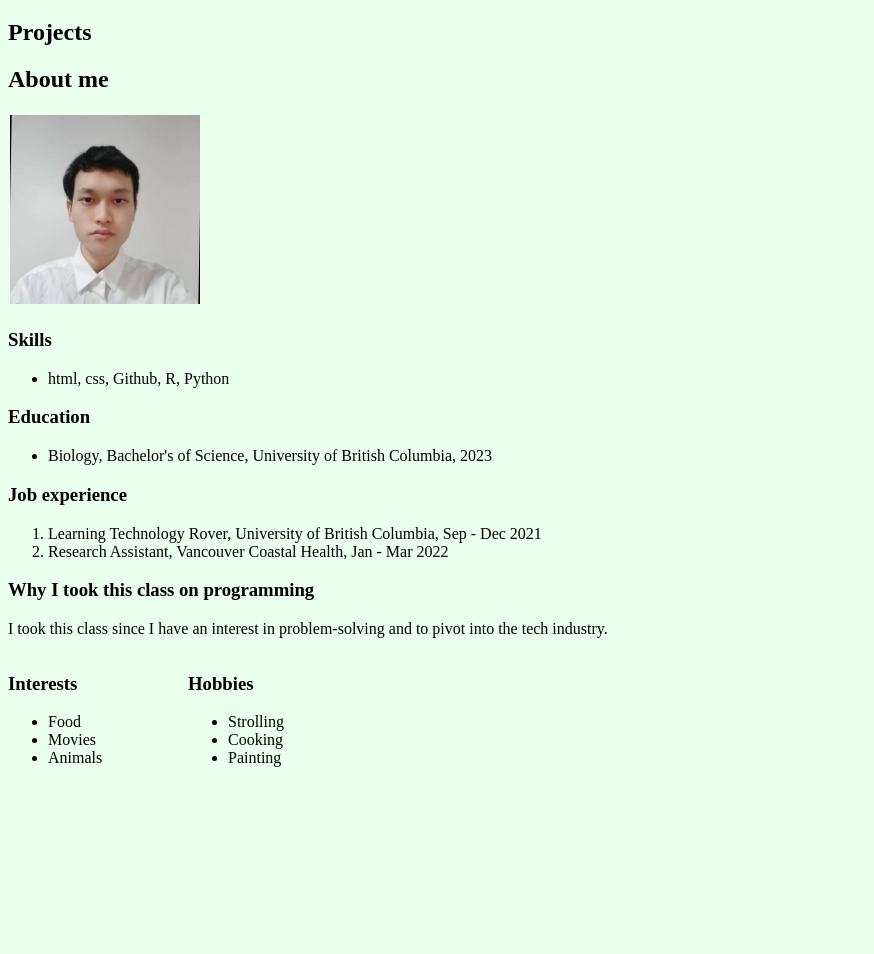
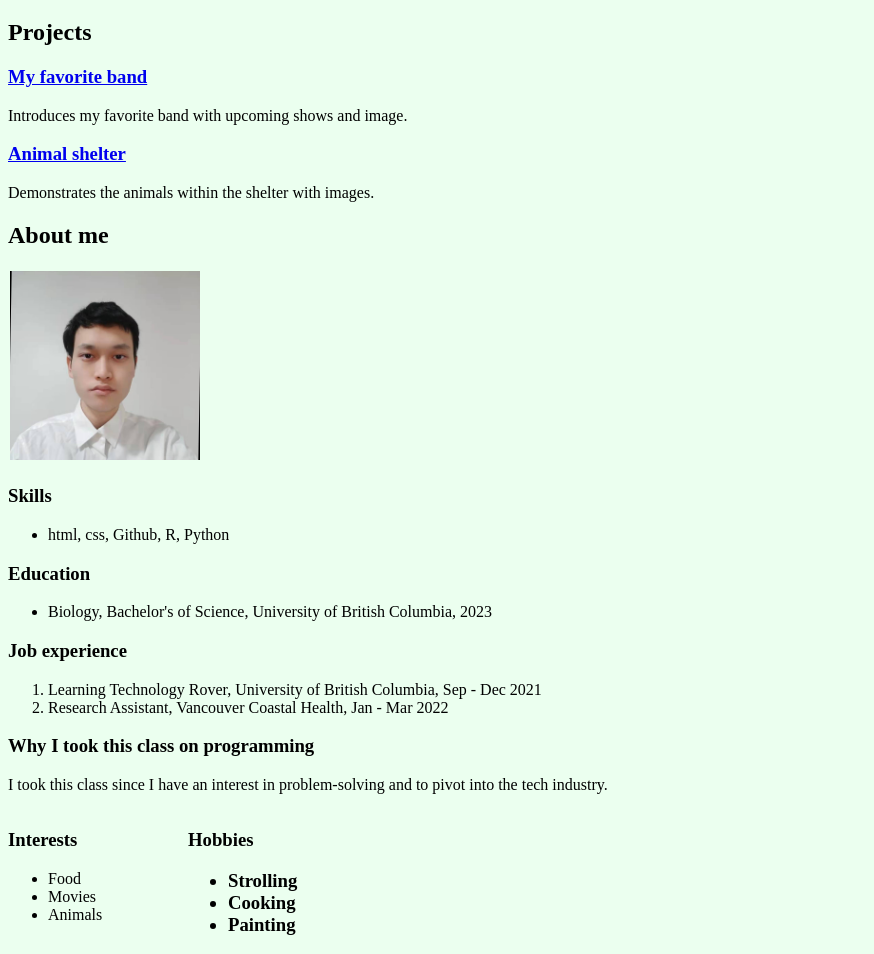
Before and after one commit to nickzeng123/portfolio, a plain HTML site: page index.html in a window 1280 px wide. Shown: the part 61-1015 px from the top of the page, without its empty margins (0-874 px from the left). Before the commit the page ends 844 px from the top, so only its background shows below. Drawn offline with Linux system fonts and the light colour scheme.

Commit message:
add project info

```diff
--- a/css/styles.css
+++ b/css/styles.css
@@ -1,4 +1,4 @@
-.column {
+.extra {
   width: 180px;
   float: left;
   font-style: normal;
--- a/index.html
+++ b/index.html
@@ -9,6 +9,12 @@
     <h1>Portfolio of Nicholas Zeng</h1>
 
     <h2>Projects</h2>
+
+      <h3><a href="https://github.com/nickzeng123/favorite-band">My favorite band</a></h3>
+        <p>Introduces my favorite band with upcoming shows and image.</p>
+
+        <h3><a href="https://github.com/nickzeng123/animal_shelter">Animal shelter</a></h3>
+        <p>Demonstrates the animals within the shelter with images.</p>
 
     <h2>About me</h2>
       <img src="img/profile_image.jpg" alt="profile_pic">
@@ -32,7 +38,7 @@
       <h3>Why I took this class on programming</h3>
         <p>I took this class since I have an interest in problem-solving and to pivot into the tech industry.</p>
 
-      <div class="column">
+      <div class="extra">
         <h3>Interests</h3>
           <ul>
             <li>Food</li>
@@ -41,8 +47,8 @@
           </ul>
       </div>
 
-      <div class="column">
-        <h3>Hobbies</h3>
+      <div class="extra">
+        <h3>Hobbies</h>
           <ul>
             <li>Strolling</li>
             <li>Cooking</li>
```
